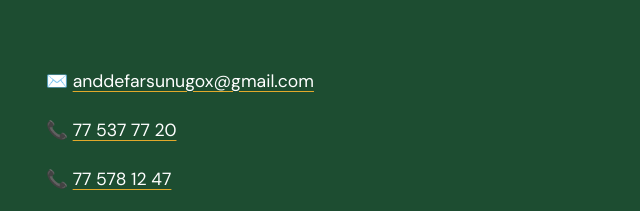
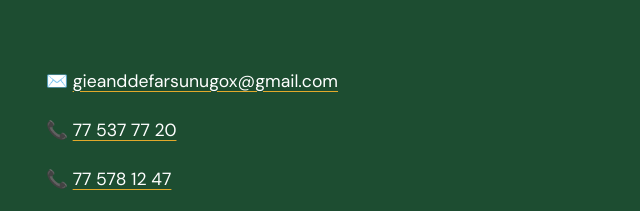
Before and after one commit to OneTrue7/GIE-ADSG, a plain HTML site: page index.html in a window 1280 px wide. Shown: the part 5951-6162 px from the top of the page, 618-1258 px from the left. Drawn offline with Linux system fonts and the light colour scheme.

Commit message:
Mail modifié

```diff
--- a/index.html
+++ b/index.html
@@ -199,7 +199,7 @@
         <p class="intro">Une question, une demande d’adhésion, une idée de partenariat ? Écrivez-nous ou passez au magasin villageois.</p>
       </div>
       <ul class="cl reveal">
-        <li>✉️ <a id="mail" href="https://mail.google.com/mail/?view=cm&to=anddefarsunugox@gmail.com&su=Demande%20d%27information" target="_blank" rel="noopener">anddefarsunugox@gmail.com</a></li>
+        <li>✉️ <a id="mail" href="https://mail.google.com/mail/?view=cm&to=gieanddefarsunugox@gmail.com&su=Demande%20d%27information" target="_blank" rel="noopener">gieanddefarsunugox@gmail.com</a></li>
         <li>📞 <a href="tel:+221775377720">77 537 77 20</a></li>
         <li>📞 <a href="tel:+221775781247">77 578 12 47</a></li>
         <li>📍  Ndour Ndour,  Kaolack</li>
```
